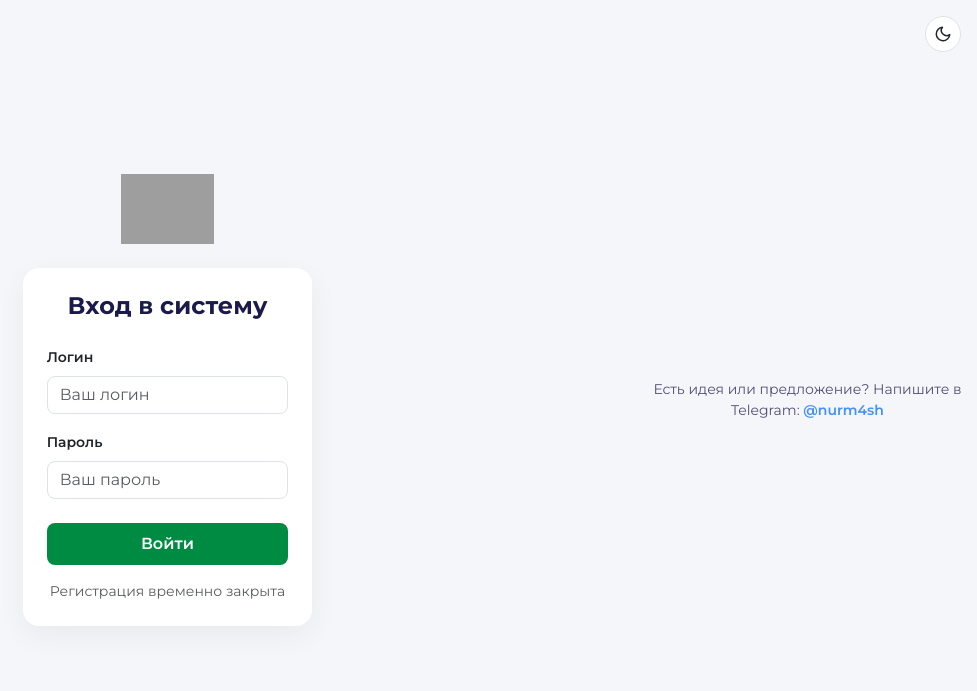
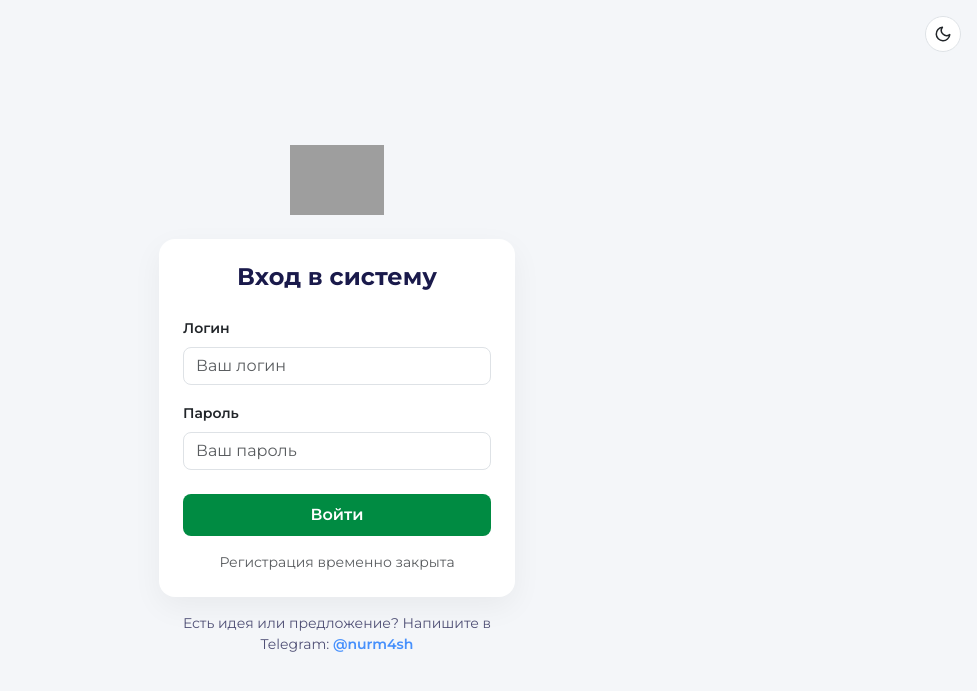
Before and after one commit to nurmash98/pifagor-contest, a Django app: page /login/ in a window 1280 px wide. Shown: the top 691 px of the page, without its empty margins (303-1280 px from the left). Run offline with Django 5.2, Linux system fonts and the light colour scheme; grey boxes are pictures that could not be loaded.

Commit message:
Telegram на входе/регистрации — под формой
Co-Authored-By: Claude Opus 5.5 <noreply@anthropic.com>
Claude-Session: https://claude.ai/code/session_01YWaXAeXmj81PMKESX31EpP

```diff
--- a/contest/templates/login.html
+++ b/contest/templates/login.html
@@ -87,13 +87,13 @@
                     </div>{% else %}<div class="text-center small text-muted">{% t "Регистрация временно закрыта" %}</div>{% endif %}
                 </div>
 
+                <div class="text-center small mt-3" style="opacity:.75">
+                    Есть идея или предложение? Напишите в Telegram:
+                    <a href="https://t.me/nurm4sh" target="_blank" rel="noopener" class="fw-semibold text-decoration-none">@nurm4sh</a>
+                </div>
             </div>
         </div>
     </div>
 
-    <div class="text-center small py-3" style="opacity:.75">
-        Есть идея или предложение? Напишите в Telegram:
-        <a href="https://t.me/nurm4sh" target="_blank" rel="noopener" class="fw-semibold text-decoration-none">@nurm4sh</a>
-    </div>
 </body>
 </html>
```
Also changed, not shown: contest/templates/register.html (+4 -4 lines).
